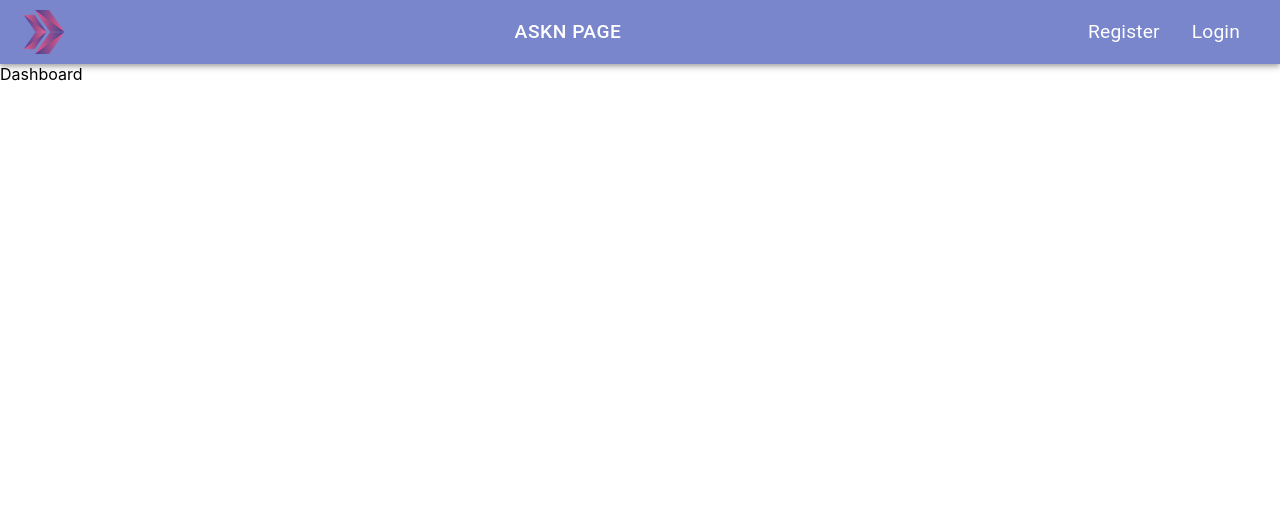
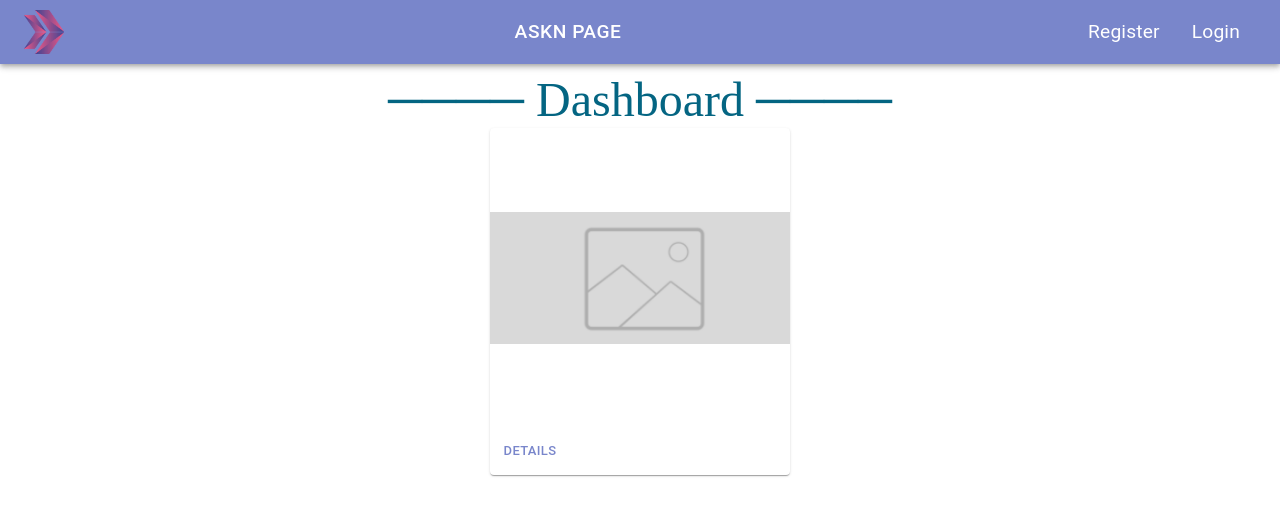
Before and after one commit to asknksk/Fire-Blog-App, a React (Create React App) app: page / in a window 1280 px wide. Shown: the top 516 px of the page. Built offline with nearby package versions, Linux system fonts and the light colour scheme; no server answers.

Commit message:
login with google added

```diff
--- a/src/auth/firebase.js
+++ b/src/auth/firebase.js
@@ -14,7 +14,7 @@ import {
 
 const firebaseConfig = {
   apiKey: process.env.REACT_APP_API_KEY,
-  authDomain: process.env.REACT_APP_AUTH_DOMAİN,
+  authDomain: process.env.REACT_APP_AUTH_DOMAIN,
   databaseURL: process.env.REACT_APP_DATABASE_URL,
   projectId: process.env.REACT_APP_PROJECT_ID,
   storageBucket: process.env.REACT_APP_STORAGE_BUCKET,
--- a/src/components/Navbar.jsx
+++ b/src/components/Navbar.jsx
@@ -50,7 +50,7 @@ const ResponsiveAppBar = () => {
   };
 
   return (
-    <AppBar position="static">
+    <AppBar position="static" sx={{ mb: 1 }}>
       <Container maxWidth="xl">
         <Toolbar
           sx={{ display: "flex", justifyContent: "space-between" }}
--- a/src/pages/Dashboard.jsx
+++ b/src/pages/Dashboard.jsx
@@ -1,7 +1,60 @@
-import React from "react";
+import * as React from "react";
+import Card from "@mui/material/Card";
+import CardActions from "@mui/material/CardActions";
+import CardMedia from "@mui/material/CardMedia";
+import Button from "@mui/material/Button";
+import Typography from "@mui/material/Typography";
+import { useSelector } from "react-redux";
+import { useNavigate } from "react-router-dom";
+import spinner from "../assets/spinner.gif";
+import nonphoto from "../assets/placeholder.png";
 
-const Dashboard = () => {
-  return <div>Dashboard</div>;
-};
+export default function Dashboard({ title, overview, vote_average, id }) {
+  const navigate = useNavigate();
+  const [loaded, setLoaded] = React.useState(false);
+  const { user } = useSelector((state) => state.auth);
 
-export default Dashboard;
+  const onImageLoaded = () => {
+    setLoaded(true);
+  };
+
+  return (
+    <div>
+      <Typography
+        sx={{ fontFamily: "Girassol", textAlign: "center", color: "#046582" }}
+        variant="h3"
+        noWrap
+      >
+        ──── Dashboard ────
+      </Typography>
+      <Card
+        className="card"
+        sx={{ maxWidth: 300, margin: "auto" }}
+        onClick={() => {
+          user
+            ? navigate("/detail/" + id)
+            : alert("Please login to see detail");
+        }}
+      >
+        <Typography className="overview" variant="body1" color="text.primary">
+          {overview}
+        </Typography>
+        <CardMedia
+          component="img"
+          height="300"
+          onLoad={onImageLoaded}
+          image={loaded ? nonphoto : spinner}
+          alt={title}
+          sx={{ objectFit: "contain" }}
+        />
+
+        <CardActions>
+          <Button size="small">DETAILS</Button>
+          <Typography variant="h4" color="primary" sx={{ marginLeft: "auto" }}>
+            {vote_average}
+          </Typography>
+        </CardActions>
+      </Card>
+    </div>
+  );
+}
--- a/src/pages/Login.jsx
+++ b/src/pages/Login.jsx
@@ -133,7 +133,6 @@ export default function SignInSide() {
                 Sign In
               </Button>
               <Button
-                type="submit"
                 fullWidth
                 variant="contained"
                 sx={{ mt: 3, mb: 2 }}
```
